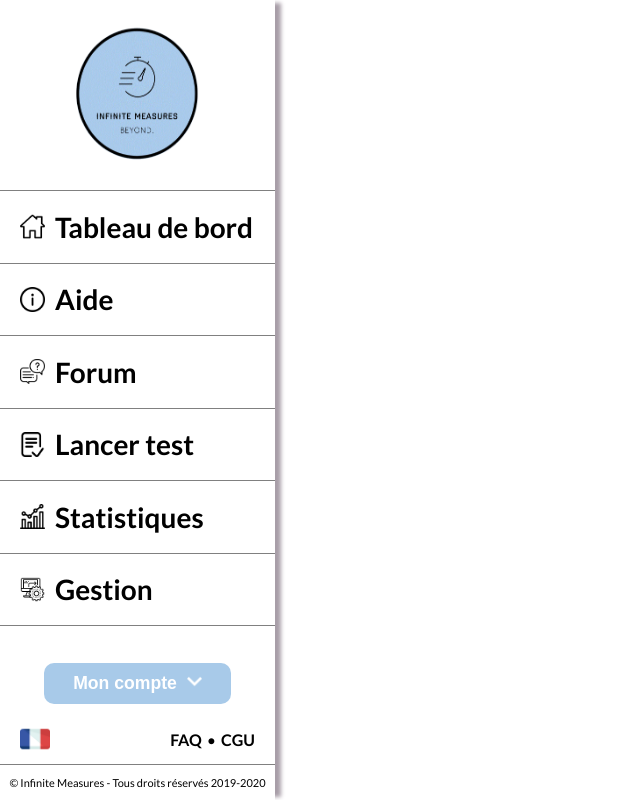
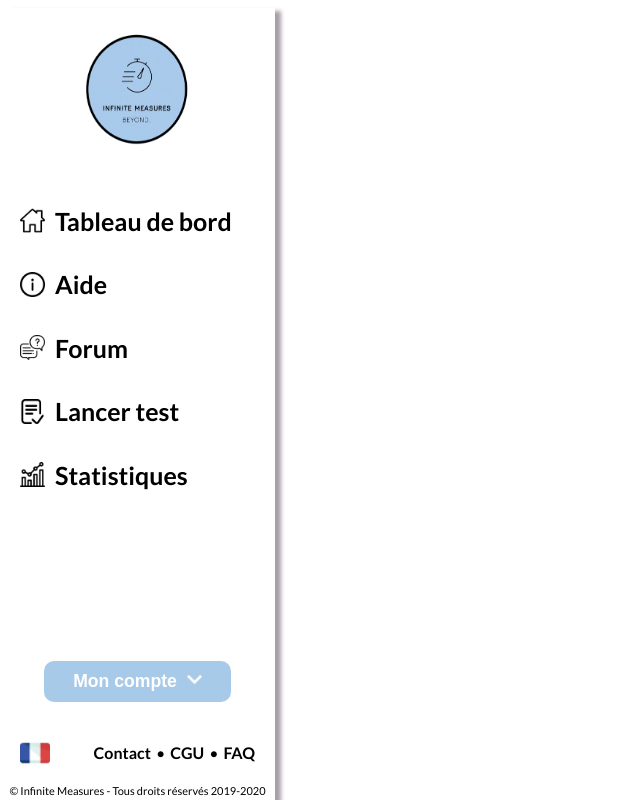
Before and after one commit to SebLds/TechCare, a PHP site: page /App/View/sidebar.php in a window 1280 px wide. Shown: the whole page, without its empty margins (0-640 px from the left). Run offline with PHP 8.4, Linux system fonts and the light colour scheme.

Commit message:
Schuch
Quelques modifs

```diff
--- a/App/View/dashboardPatientView.php
+++ b/App/View/dashboardPatientView.php
@@ -6,7 +6,8 @@ $Score= [0,0] ;
 <!DOCTYPE html>
 <html lang="fr">
     <head><title>Dashboard</title>
-        <link rel="stylesheet" type="text/css" href="dashboardCSS.css">
+        <link rel="stylesheet" type="text/css" href="../../Web/css/dashboardPatient.css">
+            <link href="../../Web/css/rulesConnected.css" rel="stylesheet">
         <link href="https://fonts.googleapis.com/css?family=Lato:100,300,400,700,900&display=swap" rel="stylesheet">
         <meta charset="utf-8" />
     </head>
--- a/App/View/faq.php
+++ b/App/View/faq.php
@@ -1,6 +1,6 @@
 <head>
     <meta charset="UTF-8">
-    <link href="../../css/faq.css" >
+    <link href="../../Web/css/faq.css" rel="stylesheet">
 </head>
 <body>
 
@@ -46,7 +46,7 @@
 </div>
 
 <script src="https://code.jquery.com/jquery-3.2.1.min.js"></script>
-<script src="../../js/faq.js"></script>
+<script src="../../Web/js/faq.js"></script>
 
 <?php $content=ob_get_clean();?>
 <?php require 'template.php';?>
--- a/App/View/footer.php
+++ b/App/View/footer.php
@@ -29,14 +29,14 @@
             ·
             <a href="#">A propos</a>
             ·
-            <a href="#">Faq</a>
+            <a href="#">FAQ</a>
             ·
             <a href="#">Contact</a>
             ·
             <a href="#">CGU</a>
         </p>
 
-        <p class="footer-company-name">infinitemeasures &copy; 2020</p>
+        <p class="footer-company-name">&copy; Infinite Measures - Tous droits réservés 2019-2020</p>
     </div>
 
     <div class="footer-center">
--- a/App/View/sidebar.php
+++ b/App/View/sidebar.php
@@ -7,6 +7,11 @@
     <title>Infinite Measures</title>
     <link href="../../Web/css/sidebar.css" rel="stylesheet">
     <link href="https://fonts.googleapis.com/css?family=Lato:100,300,400,700,900&display=swap" rel="stylesheet">
+    <script
+src="https://code.jquery.com/jquery-3.4.1.min.js"
+integrity="sha256-CSXorXvZcTkaix6Yvo6HppcZGetbYMGWSFlBw8HfCJo="
+crossorigin="anonymous">
+   </script>
   </head>
 
 
@@ -38,7 +43,6 @@
         <a class="box" href="#"><h1><img id="img-nav" src="../../Web/images/forum.png" alt="">Forum</h1></a>
         <a class="box" href="#"><h1><img id="img-nav" src="../../Web/images/test.png" alt="">Lancer test</h1></a>
         <a class="box" href="#"><h1><img id="img-nav" src="../../Web/images/stat.png" alt="">Statistiques</h1></a>
-        <a class="box" href="#"><h1><img id="img-nav" src="../../Web/images/automation.png" alt="">Gestion</h1></a>
       </div>
 
       <div class="account">
@@ -51,12 +55,6 @@
         <div class="btn">
           <button id="button-account" type="button" name="button">Mon compte<img id="arrow" src="../../Web/images/arrow.png" alt=""></button>
         </div>
-
-        <script
-    src="https://code.jquery.com/jquery-3.4.1.min.js"
-    integrity="sha256-CSXorXvZcTkaix6Yvo6HppcZGetbYMGWSFlBw8HfCJo="
-    crossorigin="anonymous">
-       </script>
 
        <script type="text/javascript" src="../../Web/js/dropdown.js"></script>
 
@@ -71,9 +69,11 @@
           </div>
 
           <div class="link">
-            <a href="#">FAQ </a>
+            <a href="#">Contact </a>
             <span>•</span>
-            <a href="#"> CGU</a>
+            <a href="#">CGU</a>
+            <span>•</span>
+            <a href="#">FAQ</a>
           </div>
 
         </div>
--- a/Web/css/footer.css
+++ b/Web/css/footer.css
@@ -57,6 +57,10 @@ footer{
     line-height: 1.8;
     text-decoration: none;
     color:  inherit;
+}
+
+.footer-distributed .footer-links a:hover {
+  text-decoration: underline;
 }
 
 .footer-distributed .footer-company-name{
--- a/Web/css/sidebar.css
+++ b/Web/css/sidebar.css
@@ -1,8 +1,6 @@
 body {
-  margin: 0;
-  padding: 0;
+  margin-left: 275px;
   font-family: 'lato';
-  margin-left: 275px;
 }
 
 header {
@@ -14,11 +12,10 @@ header {
   width: 275px;
   height: 100%;
   flex-direction: column;
+  justify-content: space-between;
   box-shadow: 9px 0px 4px -3px rgba(168,158,168,1);
   position: fixed;
-  z-index: 1000;
   overflow-x: hidden;
-  top: 0;
   left: 0;
   background-color: #fff;
   transition: width 0.3s ease-in-out;
@@ -28,12 +25,11 @@ header {
   position: relative;
   display: flex;
   justify-content: center;
-  border-bottom: 1px groove grey;
 }
 
 #img-logo {
-  width: 150px;
-  height: 150px;
+  width: 125px;
+  height: 125px;
   margin-top: 20px;
   margin-bottom: 20px;
 }
@@ -44,9 +40,9 @@ header {
   top: 0;
 }
 
-h1 {
+.navbar h1 {
   margin-left: 20px;
-  font-size: 28px;
+  font-size: 25px;
   width: 255px;
   color: black;
   display: flex;
@@ -54,12 +50,8 @@ h1 {
   flex-direction: row;
 }
 
-.navbar a {
-  border-bottom: 1px groove grey;
-}
-
 .navbar a:hover {
-  background-color: #ececec;
+    margin-left: 20px;
 }
 
 #img-nav {
@@ -97,7 +89,7 @@ h1 {
   color: black;
 }
 
-li:hover {
+.dropdown li:hover {
   font-weight: bold;
 }
 
@@ -192,18 +184,11 @@ span {
   margin: 0px 5px 0px 5px;
 }
 
-
-
 .copyright {
-  border-top: 1px groove grey;
-  margin-top: 10px;
+  margin-top: 5px;
   display: flex;
   justify-content: center;
   font-size: 11px;
-}
-
-.copyright p {
-
 }
 
 .header {
@@ -265,7 +250,6 @@ span {
   justify-content: center;
   margin-right: 20px;
   height: 100%;
-  top: 0;
 }
 
 .account-responsive button {
@@ -309,8 +293,4 @@ span {
     width: 0;
   }
 
-  .footer {
-    position: absolute;
-  }
-
 }
```
Also changed, not shown: App/Controller/controllerLogin.php (added, +32 -0 lines), App/Controller/controllerRegister.php (added, +106 -0 lines), Web/css/dashboardPatient.css (+0 -7 lines), Web/css/rulesConnected.css (added, +11 -0 lines), 1 other file.
